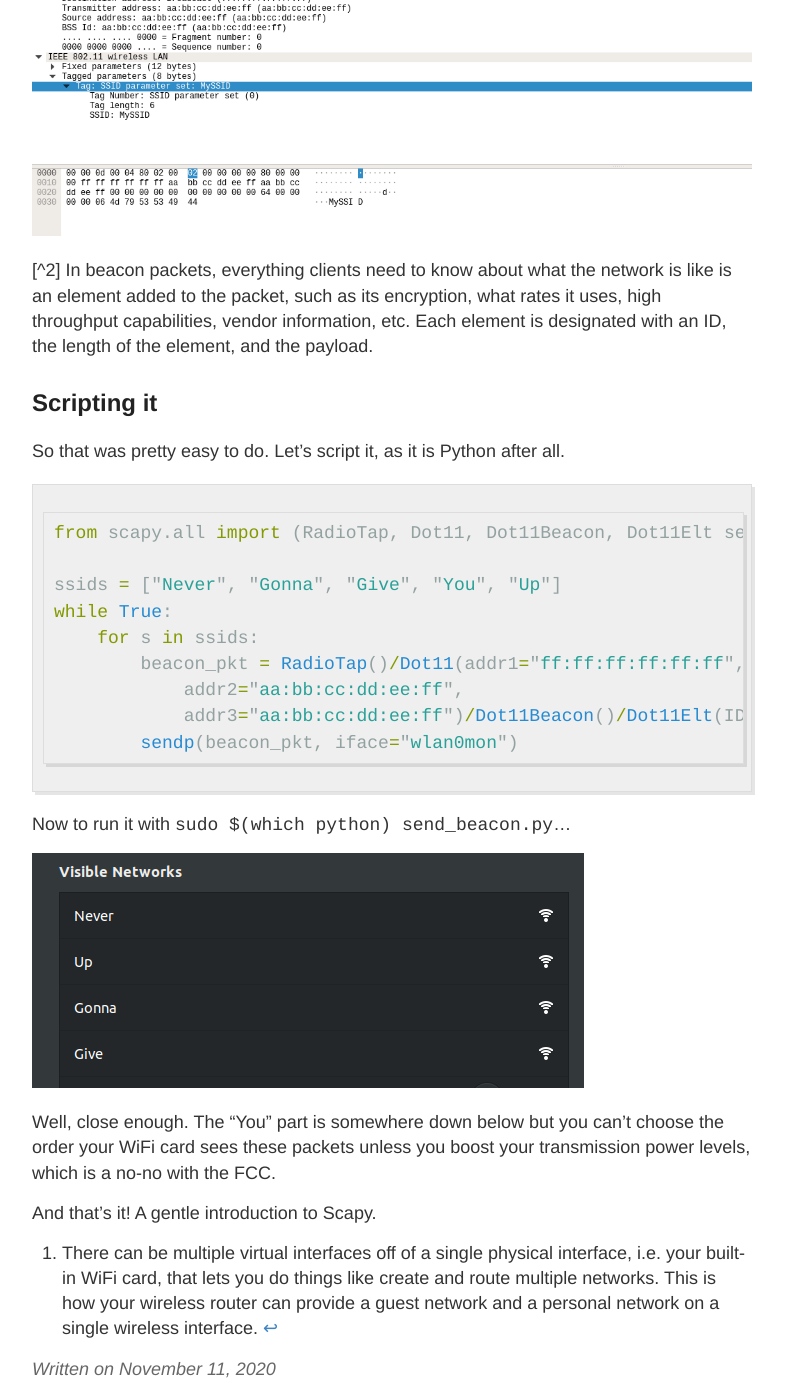
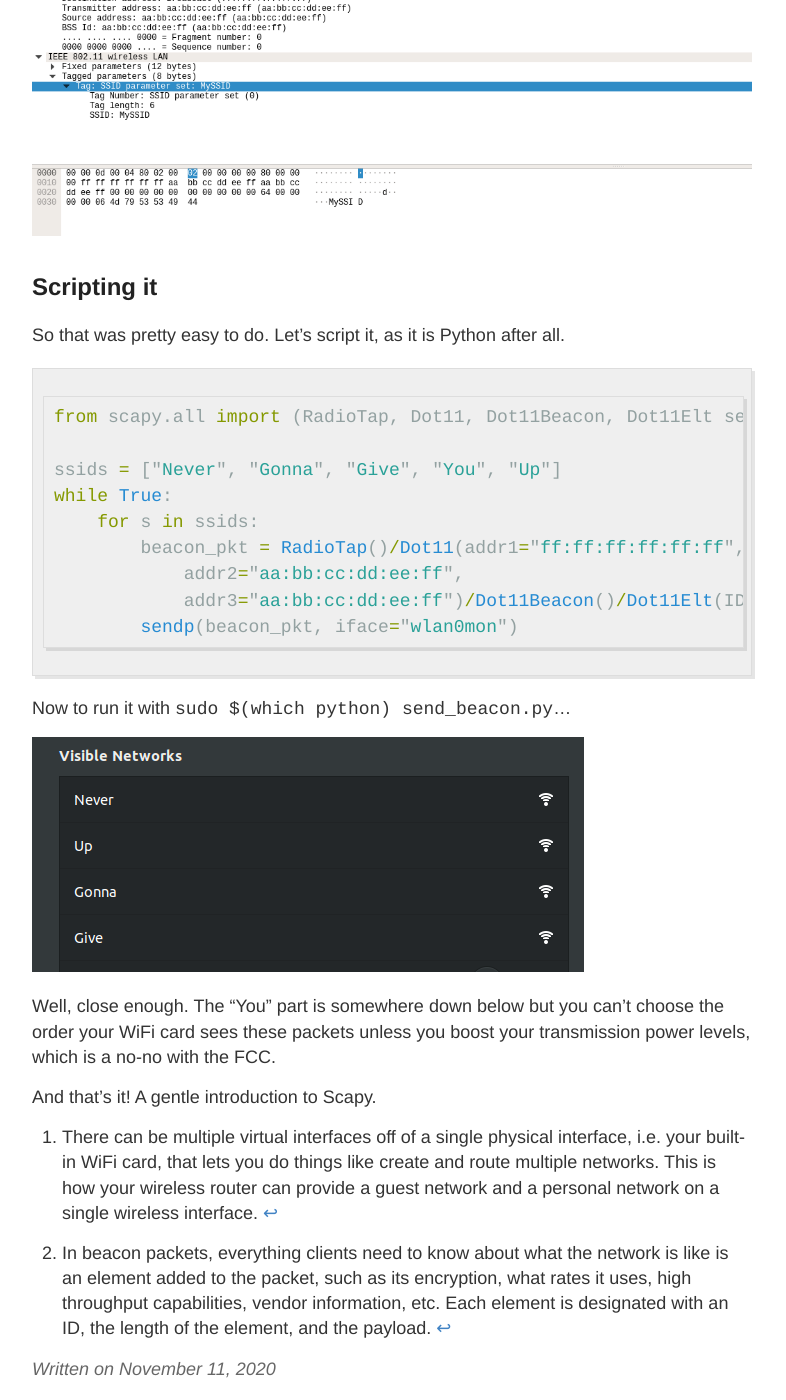
Before and after one commit to quickbrownfox319/quickbrownfox319.github.io, a Jekyll site: the page built from _posts/2020-11-11-intro-scapy.md, in a window 1280 px wide and 1400 px high, scrolled down 6376 px. Shown: the whole window, without its empty margins (248-1034 px from the left). Built offline with Jekyll 4.4.1, drawn with Linux system fonts in a browser that asks for light colours; some of the changed text lies outside the part shown.

Commit message:
fix footnote

```diff
--- a/_posts/2020-11-11-intro-scapy.md
+++ b/_posts/2020-11-11-intro-scapy.md
@@ -177,7 +177,7 @@ If we open up Wireshark in another window and start capturing while sending, we'
 ![Wireshark](https://raw.githubusercontent.com/quickbrownfox319/quickbrownfox319.github.io/master/images/20201111/wireshark.png)
 
 
-[^2] In beacon packets, everything clients need to know about what the network is like is an element added to the packet, such as its encryption, what rates it uses, high throughput capabilities, vendor information, etc. Each element is designated with an ID, the length of the element, and the payload.
+[^2]: In beacon packets, everything clients need to know about what the network is like is an element added to the packet, such as its encryption, what rates it uses, high throughput capabilities, vendor information, etc. Each element is designated with an ID, the length of the element, and the payload.
 
 ## Scripting it
 
```
